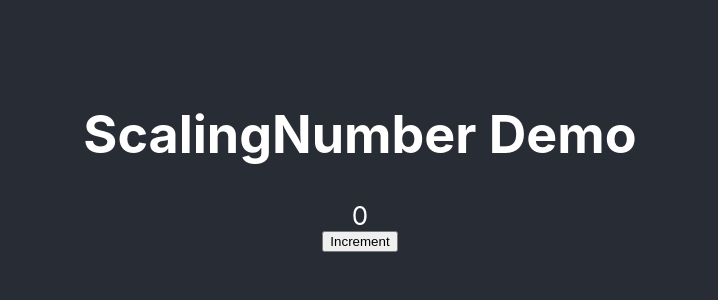
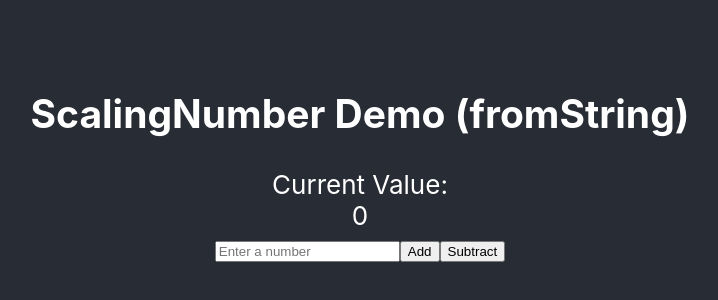
Before and after one commit to Carth501/ever-greater-2, a React (Create React App) app in the folder ever-greater-client/: page / in a window 1280 px wide. Shown: the part 240-540 px from the top of the page, without its empty margins (280-998 px from the left). Built offline with nearby package versions, Linux system fonts and the light colour scheme.

Commit message:
Refactor ScalingNumber component and add demo functionality

```diff
--- a/ever-greater-client/src/App.tsx
+++ b/ever-greater-client/src/App.tsx
@@ -1,23 +1,11 @@
-import { useState } from "react";
 import "./App.css";
-import ScalingNumber from "./classes/ScalingNumber";
-import ScalingNumberDisplay from "./components/ScalingNumberDisplay";
+import ScalingNumberDemo from "./components/ScalingNumberDemo";
 
 function App() {
-  const [scalingNumber, setScalingNumber] = useState(new ScalingNumber(0));
-
-  const handleIncrement = () => {
-    const newNumber = new ScalingNumber(scalingNumber.getValue());
-    newNumber.increment();
-    setScalingNumber(newNumber);
-  };
-
   return (
     <div className="App">
       <header className="App-header">
-        <h1>ScalingNumber Demo</h1>
-        <ScalingNumberDisplay scalingNumber={scalingNumber} />
-        <button onClick={handleIncrement}>Increment</button>
+        <ScalingNumberDemo />
       </header>
     </div>
   );
--- a/ever-greater-client/src/classes/ScalingNumber.ts
+++ b/ever-greater-client/src/classes/ScalingNumber.ts
@@ -20,6 +20,19 @@ class ScalingNumber {
     return result;
   }
 
+  subtract(other: ScalingNumber): ScalingNumber {
+    const result = new ScalingNumber();
+    const maxLength = Math.max(this.digits.length, other.digits.length);
+
+    for (let i = 0; i < maxLength; i++) {
+      const a = this.digits[i] || 0;
+      const b = other.digits[i] || 0;
+      result.digits[i] = a - b;
+    }
+
+    return result;
+  }
+
   increment(): void {
     if (this.digits.length === 0) {
       this.digits = [1];
@@ -36,6 +49,17 @@ class ScalingNumber {
       .join(" + ");
   }
 
+  fromString(str: string): void {
+    if (!/^[0-9]+$/.test(str)) {
+      throw new Error("Invalid input: only numbers are allowed");
+    }
+    this.digits = [];
+    for (let i = str.length; i > 0; i -= 9) {
+      const group = str.substring(Math.max(0, i - 9), i);
+      this.digits.push(parseInt(group, 10));
+    }
+  }
+
   getValue(): number {
     return this.digits.reduce(
       (sum, digit, index) => sum + digit * Math.pow(10, index * 9),
--- /dev/null
+++ b/ever-greater-client/src/components/ScalingNumberDemo.tsx
@@ -0,0 +1,89 @@
+import { JSX, useState } from "react";
+import ScalingNumber from "../classes/ScalingNumber";
+import ScalingNumberDisplay from "./ScalingNumberDisplay";
+
+function ScalingNumberDemo(): JSX.Element {
+  const [scalingNumber, setScalingNumber] = useState(new ScalingNumber(0));
+  const [inputValue, setInputValue] = useState("");
+  const [error, setError] = useState("");
+
+  const handleAdd = () => {
+    try {
+      setError("");
+      if (!inputValue.trim()) {
+        setError("Please enter a number");
+        return;
+      }
+      const numToAdd = new ScalingNumber();
+      numToAdd.fromString(inputValue);
+      const result = scalingNumber.add(numToAdd);
+      setScalingNumber(result);
+      setInputValue("");
+    } catch (err) {
+      setError((err as Error).message);
+    }
+  };
+
+  const handleSubtract = () => {
+    try {
+      setError("");
+      if (!inputValue.trim()) {
+        setError("Please enter a number");
+        return;
+      }
+      const numToSubtract = new ScalingNumber();
+      numToSubtract.fromString(inputValue);
+      const result = scalingNumber.subtract(numToSubtract);
+      setScalingNumber(result);
+      setInputValue("");
+    } catch (err) {
+      setError((err as Error).message);
+    }
+  };
+
+  const handleInputChange = (e: React.ChangeEvent<HTMLInputElement>) => {
+    const value = e.target.value;
+    // Only allow numbers
+    if (value === "" || /^[0-9]+$/.test(value)) {
+      setInputValue(value);
+      setError("");
+    }
+  };
+
+  const handleKeyPress = (e: React.KeyboardEvent<HTMLInputElement>) => {
+    if (e.key === "Enter") {
+      handleAdd();
+    }
+  };
+
+  return (
+    <div className="scaling-number-demo">
+      <h2>ScalingNumber Demo (fromString)</h2>
+      <ScalingNumberDisplay
+        scalingNumber={scalingNumber}
+        label="Current Value:"
+      />
+
+      <div className="demo-controls">
+        <input
+          type="text"
+          value={inputValue}
+          onChange={handleInputChange}
+          onKeyPress={handleKeyPress}
+          placeholder="Enter a number"
+          className="demo-input"
+        />
+        <button onClick={handleAdd} className="demo-button">
+          Add
+        </button>
+        <button onClick={handleSubtract} className="demo-button">
+          Subtract
+        </button>
+      </div>
+
+      {error && <p className="error-message">{error}</p>}
+    </div>
+  );
+}
+
+export default ScalingNumberDemo;
--- a/ever-greater-client/src/components/ScalingNumberDisplay.tsx
+++ b/ever-greater-client/src/components/ScalingNumberDisplay.tsx
@@ -3,11 +3,15 @@ import ScalingNumber from "../classes/ScalingNumber";
 
 interface Props {
   scalingNumber: ScalingNumber;
+  label?: string;
 }
 
-function ScalingNumberDisplay({ scalingNumber }: Props): JSX.Element {
+function ScalingNumberDisplay({ scalingNumber, label }: Props): JSX.Element {
   return (
-    <div className="scaling-number-display">{scalingNumber.getValue()}</div>
+    <div className="scaling-number-display">
+      {label && <label>{label}</label>}
+      <div>{scalingNumber.getValue()}</div>
+    </div>
   );
 }
 
```
Also changed, not shown: 1 other file (tests, documents, lock files or other folders).
